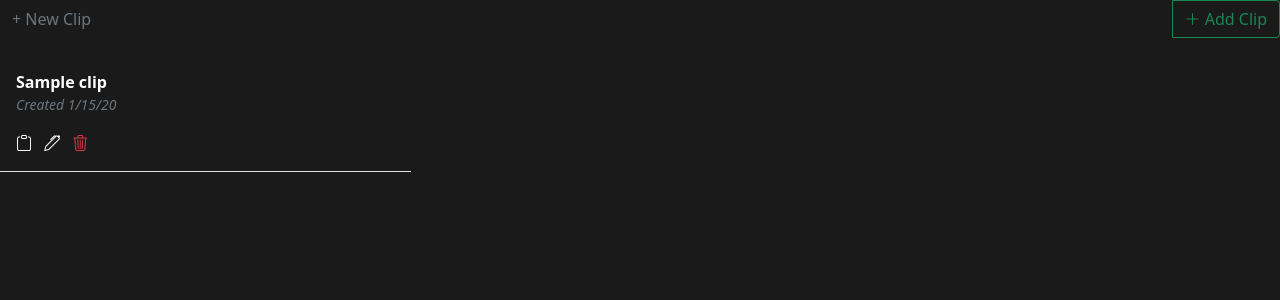
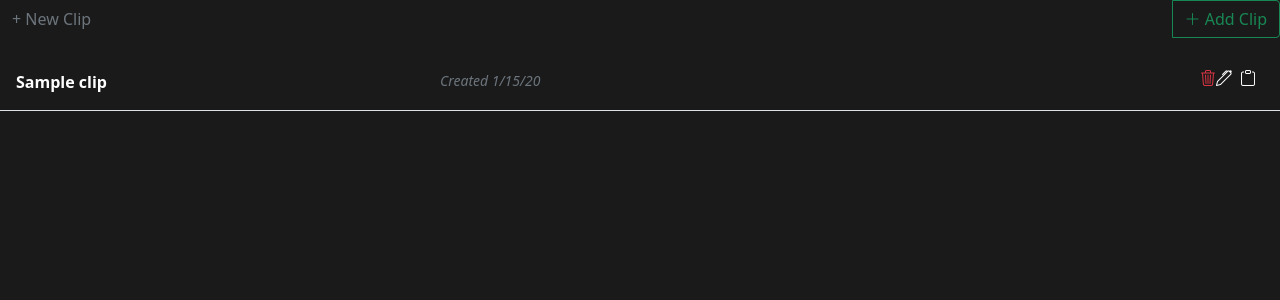
Before and after one commit to misterrager8/ClipBin, a Flask app: page / in a window 1280 px wide. Shown: the top 300 px of the page. Run offline with Flask 2, Linux system fonts and the light colour scheme; tables that the repository leaves empty hold one stand-in row (values such as "Sample post").

Commit message:
REFACTOR: change name of package to clip_bin

```diff
--- a/ClipBin/__init__.py
+++ b/clip_bin/__init__.py
@@ -1,7 +1,7 @@
 import mysql.connector
 from flask import Flask
 
-from ClipBin import config
+from clip_bin import config
 
 mysql_ = mysql.connector.connect(
     username=config.user, password=config.password, host=config.host
--- a/ClipBin/cli.py
+++ b/clip_bin/cli.py
@@ -1,8 +1,8 @@
 import click
 import pyperclip
 
-from ClipBin import config, create_app
-from ClipBin.models import Clip
+from clip_bin import config, create_app
+from clip_bin.models import Clip
 
 app = create_app(config)
 
--- a/ClipBin/models.py
+++ b/clip_bin/models.py
@@ -1,6 +1,6 @@
 import datetime
 
-from ClipBin import cursor_, mysql_
+from clip_bin import cursor_, mysql_
 
 
 class Clip:
--- a/ClipBin/templates/macros.html
+++ b/clip_bin/templates/macros.html
@@ -1,13 +1,13 @@
 {% macro clip_card(clip_) %}
-<div class="col-xl-4">
-    <div class="border-bottom p-3 mb-3">
-        <a data-bs-toggle="modal" data-bs-target="#preview{{ clip_.id_ }}" class="fw-bold">{{ clip_.name_ }}</a>
-        <div class="small text-muted fst-italic">Created {{ clip_.date_created.strftime('%-m/%-d/%y') }}</div>
-        <div class="mt-3">
-            <a class="me-2" onclick="copyClip({{ clip_.id_ }})"><i class="bi bi-clipboard" id="copyClip{{ clip_.id_ }}"></i></a>
-            <a class="me-2" href="{{ url_for('editor', id_=clip_.id_) }}"><i class="bi bi-pen"></i></a>
-            <a class="text-danger" onclick="toggleDiv('deleteClip' + {{ clip_.id_ }})"><i class="bi bi-trash3"></i></a>
-            <a class="text-danger" id="deleteClip{{ clip_.id_ }}" style="display: none" href="{{ url_for('clip_delete', id_=clip_.id_) }}">Delete?</a>
+<div class="col-xl-12">
+    <div class="border-bottom p-3 mb-3 row">
+        <a data-bs-toggle="modal" data-bs-target="#preview{{ clip_.id_ }}" class="fw-bold col">{{ clip_.name_ }}</a>
+        <div class="col small text-muted fst-italic">Created {{ clip_.date_created.strftime('%-m/%-d/%y') }}</div>
+        <div class="col">
+            <a class="float-end me-2" onclick="copyClip({{ clip_.id_ }})"><i class="bi bi-clipboard" id="copyClip{{ clip_.id_ }}"></i></a>
+            <a class="float-end me-2" href="{{ url_for('editor', id_=clip_.id_) }}"><i class="bi bi-pen"></i></a>
+            <a class="float-end text-danger" onclick="toggleDiv('deleteClip' + {{ clip_.id_ }})"><i class="bi bi-trash3"></i></a>
+            <a class="float-end text-danger" id="deleteClip{{ clip_.id_ }}" style="display: none" href="{{ url_for('clip_delete', id_=clip_.id_) }}">Delete?</a>
         </div>
     </div>
 </div>
--- a/ClipBin/views.py
+++ b/clip_bin/views.py
@@ -1,6 +1,6 @@
 from flask import current_app, redirect, render_template, request
 
-from ClipBin.models import Clip
+from clip_bin.models import Clip
 
 
 @current_app.route("/")
--- a/setup.py
+++ b/setup.py
@@ -4,5 +4,5 @@ setuptools.setup(
     name="ClipBin",
     long_description=open("README.md").read(),
     license=open("LICENSE.md").read(),
-    entry_points={"console_scripts": ["clipbin=ClipBin.cli:cli"]},
+    entry_points={"console_scripts": ["clipbin=clip_bin.cli:cli"]},
 )
```
Also changed, not shown: clip_bin/config.py (renamed from ClipBin/config.py), clip_bin/static/favicon.svg, clip_bin/static/main.css (line endings or trailing spaces), clip_bin/static/main.js (line endings or trailing spaces), clip_bin/templates/base.html (renamed from ClipBin/templates/base.html), clip_bin/templates/editor.html (line endings or trailing spaces), clip_bin/templates/index.html (line endings or trailing spaces), 1 other file.
